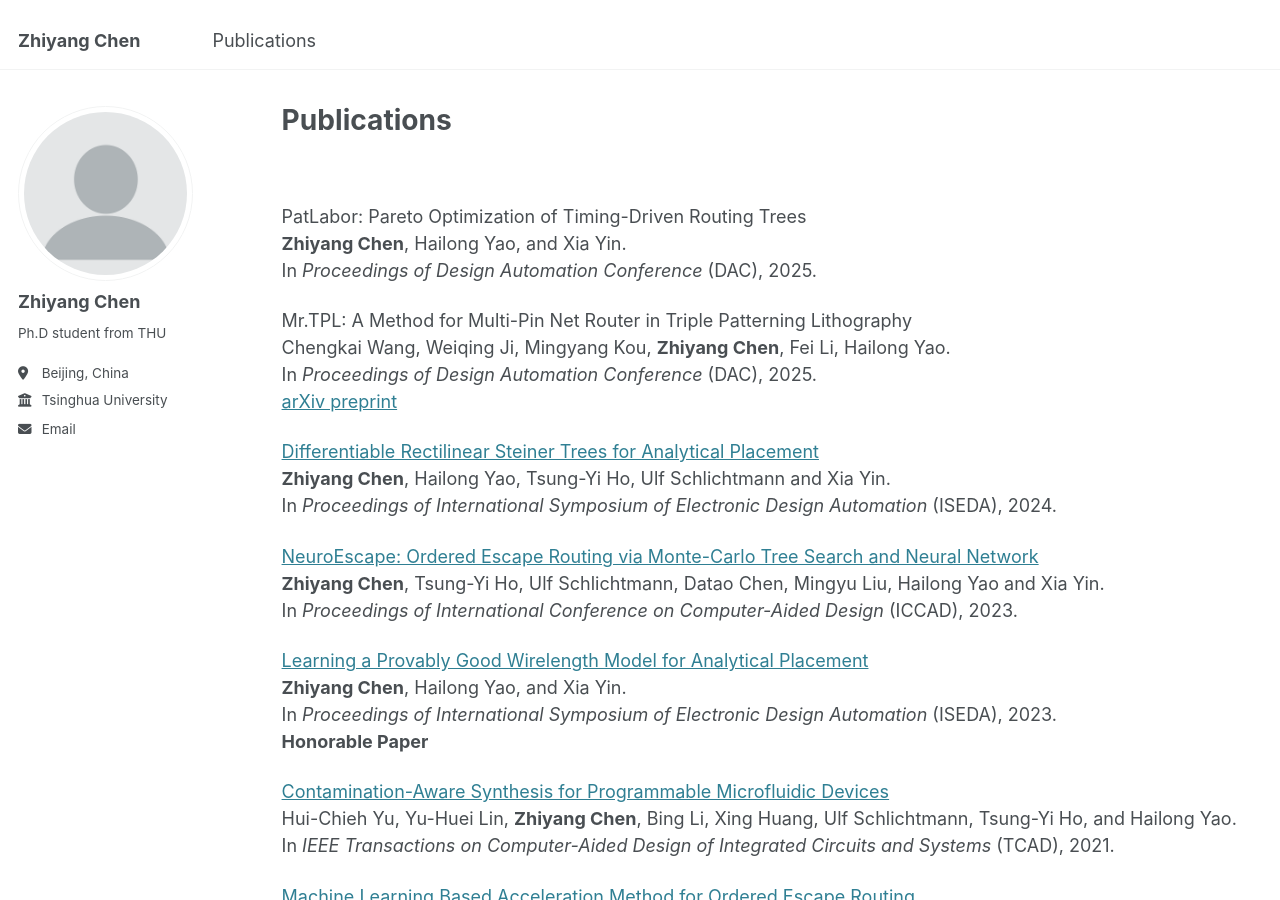
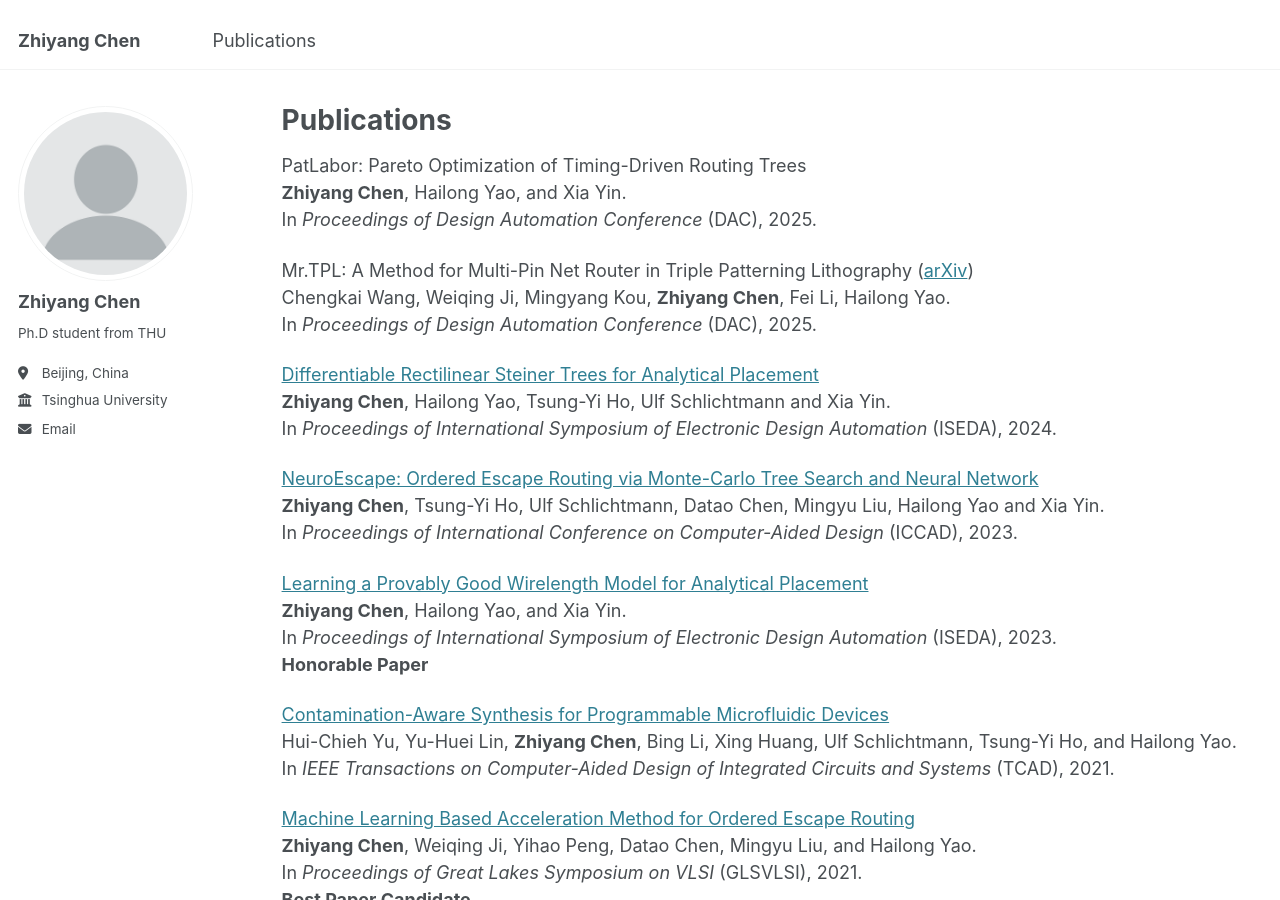
Before and after one commit to chen-zhi-yang/chen-zhi-yang.github.io, a Jekyll site: the page built from _pages/publications.md, in a window 1280 px wide and 900 px high. Built offline with Jekyll 4.4.1, drawn with Linux system fonts in a browser that asks for light colours.

Commit message:
Modify pubs

```diff
--- a/_pages/publications.md
+++ b/_pages/publications.md
@@ -11,16 +11,13 @@ author_profile: true
 
 {% include base_path %}
 
-<br>
-
 PatLabor: Pareto Optimization of Timing-Driven Routing Trees
 **Zhiyang Chen**, Hailong Yao, and Xia Yin.
 In *Proceedings of Design Automation Conference* (DAC), 2025.
 
-Mr.TPL: A Method for Multi-Pin Net Router in Triple Patterning Lithography
+Mr.TPL: A Method for Multi-Pin Net Router in Triple Patterning Lithography ([arXiv](https://arxiv.org/abs/2412.02703))
 Chengkai Wang, Weiqing Ji, Mingyang Kou, **Zhiyang Chen**, Fei Li, Hailong Yao.
 In *Proceedings of Design Automation Conference* (DAC), 2025.
-[arXiv preprint](https://arxiv.org/abs/2412.02703)
 
 [Differentiable Rectilinear Steiner Trees for Analytical Placement](https://ieeexplore.ieee.org/document/10617497)
 **Zhiyang Chen**, Hailong Yao, Tsung-Yi Ho, Ulf Schlichtmann and Xia Yin.
```
